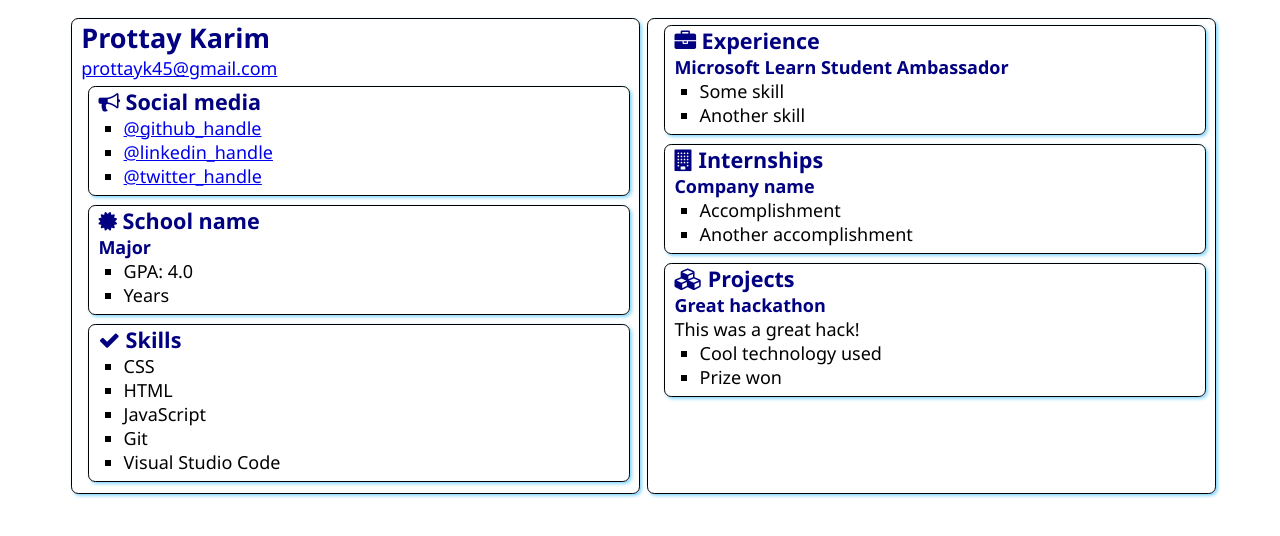
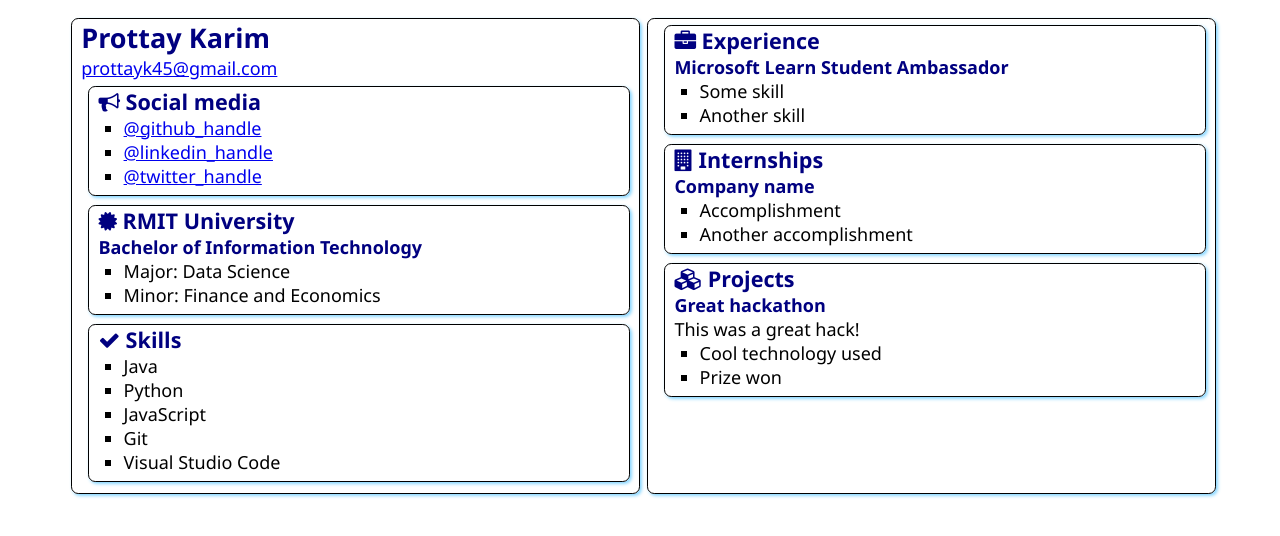
Before and after one commit to prottayislive/SATechnicalOnboarding, a plain HTML site: page src/index.html in a window 1280 px wide. Drawn offline with Linux system fonts and the light colour scheme.

Commit message:
updated links for socials and education

```diff
--- a/src/index.html
+++ b/src/index.html
@@ -21,9 +21,9 @@
                     Social media
                 </h2>
                 <ul>
-                    <li><a href="https://github.com/<handle>">@github_handle</a></li>
-                    <li><a href="https://linkedin.com/in/<handle>">@linkedin_handle</a></li>
-                    <li><a href="https://twitter.com/<handle>">@twitter_handle</a></li>
+                    <li><a href="https://github.com/prottayislive">@github_handle</a></li>
+                    <li><a href="https://linkedin.com/in/prottayk">@linkedin_handle</a></li>
+                    <li><a href="https://twitter.com/karim_prottay">@twitter_handle</a></li>
                 </ul>
             </section>
 
@@ -31,12 +31,12 @@
                 <div class="education">
                     <h2>
                         <i class="fa fa-certificate" aria-hidden="true"></i>
-                        School name
+                        RMIT University
                     </h2>
-                    <h3>Major</h3>
+                    <h3>Bachelor of Information Technology</h3>
                     <ul>
-                        <li>GPA: 4.0</li>
-                        <li>Years</li>
+                        <li>Major: Data Science</li>
+                        <li>Minor: Finance and Economics</li>
                     </ul>
                 </div>
             </section>
@@ -47,8 +47,8 @@
                     Skills
                 </h2>
                 <ul>
-                    <li>CSS</li>
-                    <li>HTML</li>
+                    <li>Java</li>
+                    <li>Python</li>
                     <li>JavaScript</li>
                     <li>Git</li>
                     <li>Visual Studio Code</li>
```
